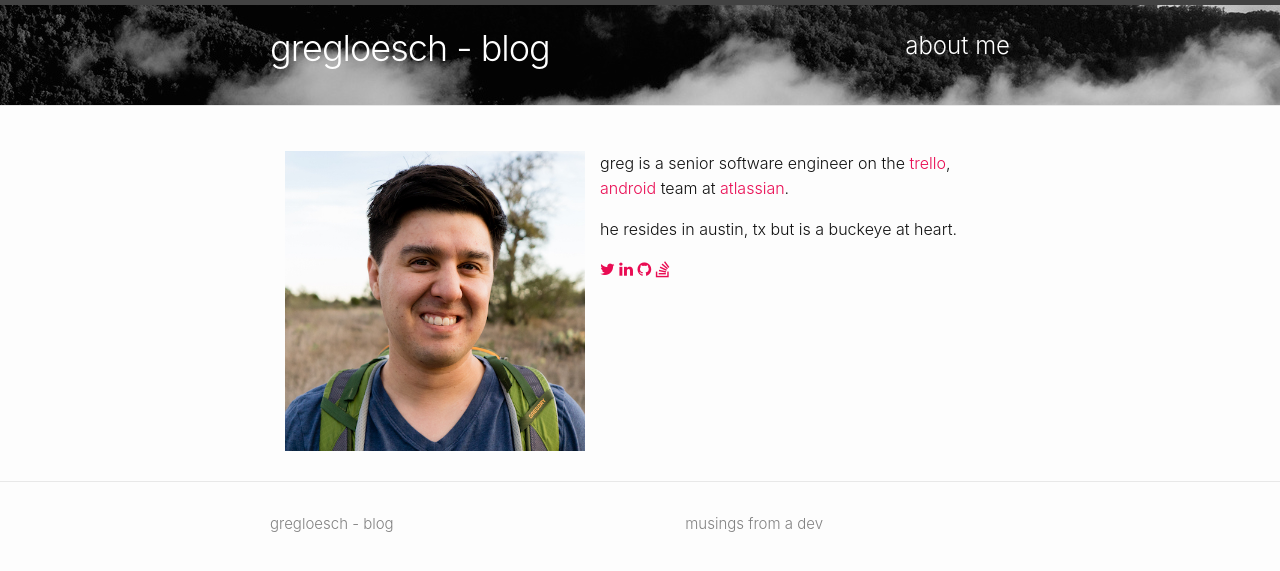
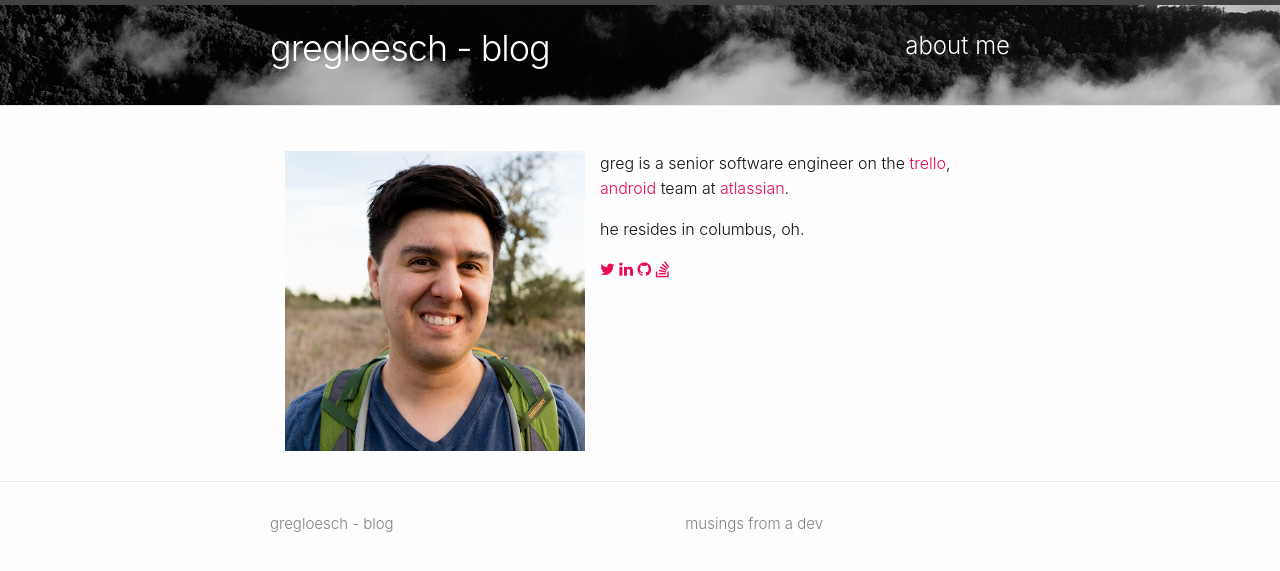
Before and after one commit to loeschg/loeschg.github.io, a Jekyll site: the page built from about.md, in a window 1280 px wide. Shown: the top 571 px of the page. Built offline with Jekyll 4.4.1, drawn with Linux system fonts in a browser that asks for light colours; nearby versions of some CDN libraries.

Commit message:
location

```diff
--- a/about.md
+++ b/about.md
@@ -8,7 +8,7 @@ permalink: /about/
 
 greg is a senior software engineer on the [trello][trello], [android][trello-android] team at [atlassian][atlassian].
 
-he resides in austin, tx but is a buckeye at heart.
+he resides in columbus, oh.
 
 [<i class="fa fa-twitter"></i>][twitter] [<i class="fa fa-linkedin"></i>][linkedin] [<i class="fa fa-github"></i>][github] [<i class="fa fa-stack-overflow"></i>][stackoverflow]
 
```
